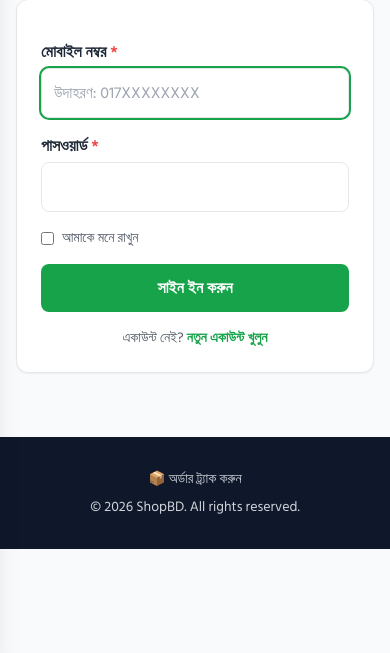
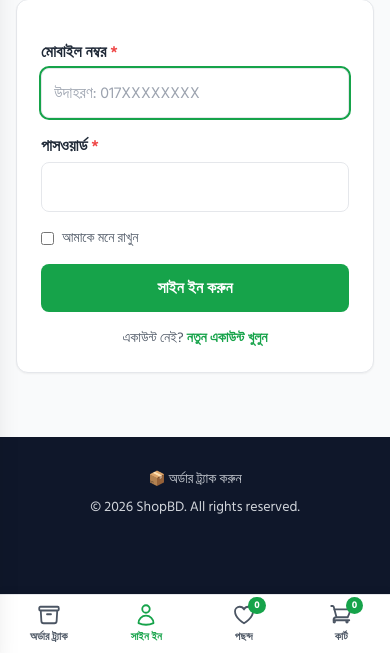
Before and after one commit to hafizurrmm/rafamarts, a Laravel app: page /login in a window 390 px wide. Shown: the part 191-844 px from the top of the page. Run offline with Laravel 12, Linux system fonts and the light colour scheme; data that the repository does not hold is empty; some libraries are stand-ins or nearby versions.

Commit message:
Mobile bottom navigation: track, sign in, wishlist, cart
Co-Authored-By: Claude Sonnet 5.5 <noreply@anthropic.com>
Claude-Session: https://claude.ai/code/session_01QNqgCdSLPLgeTaecYFLcbG

```diff
--- a/resources/views/layouts/app.blade.php
+++ b/resources/views/layouts/app.blade.php
@@ -323,12 +323,12 @@
             }
         @endphp
         <a href="https://wa.me/{{ $waDigits }}" target="_blank"
-           class="fixed bottom-5 right-5 bg-green-500 hover:bg-green-600 text-white rounded-full w-14 h-14 flex items-center justify-center text-2xl shadow-lg z-50">
+           class="fixed bottom-20 md:bottom-5 right-4 md:right-5 bg-green-500 hover:bg-green-600 text-white rounded-full w-14 h-14 flex items-center justify-center text-2xl shadow-lg z-50">
             💬
         </a>
     @endif
 
-    <footer class="brand-bg-secondary text-gray-300 mt-10">
+    <footer class="brand-bg-secondary text-gray-300 mt-10 pb-16 md:pb-0">
         <div class="max-w-7xl mx-auto px-4 py-8 text-center text-sm space-y-2">
             @if(!empty($footerMenu))
                 <nav class="flex flex-wrap justify-center gap-x-5 gap-y-2 pb-3">
@@ -372,6 +372,42 @@
             window.addEventListener('resize', function () { if (window.innerWidth >= 768) closeMenu(); });
         })();
     </script>
+    {{-- মোবাইল বটম নেভিগেশন: ট্র্যাক · সাইন ইন · পছন্দ · কার্ট --}}
+    <nav class="md:hidden fixed bottom-0 inset-x-0 z-40 bg-white border-t shadow-[0_-2px_8px_rgba(0,0,0,0.06)]" aria-label="দ্রুত মেনু">
+        <div class="grid grid-cols-4 text-[11px] font-semibold text-gray-600">
+            <a href="{{ route('track.show') }}" class="flex flex-col items-center gap-0.5 py-2 {{ request()->routeIs('track.*') ? 'brand-text' : '' }}">
+                <svg xmlns="http://www.w3.org/2000/svg" class="w-6 h-6" fill="none" viewBox="0 0 24 24" stroke="currentColor" stroke-width="1.8" aria-hidden="true"><path stroke-linecap="round" stroke-linejoin="round" d="M20.25 7.5l-.625 10.632a2.25 2.25 0 01-2.247 2.118H6.622a2.25 2.25 0 01-2.247-2.118L3.75 7.5M10 11.25h4M3.375 7.5h17.25c.621 0 1.125-.504 1.125-1.125v-1.5c0-.621-.504-1.125-1.125-1.125H3.375c-.621 0-1.125.504-1.125 1.125v1.5c0 .621.504 1.125 1.125 1.125z"/></svg>
+                <span>অর্ডার ট্র্যাক</span>
+            </a>
+            @if(\App\Http\Controllers\CustomerAuthController::enabled())
+                @php $bnUser = auth()->user(); @endphp
+                <a href="{{ $bnUser ? ($bnUser->role === 'admin' ? url('/admin') : route('account.index')) : route('login') }}" class="flex flex-col items-center gap-0.5 py-2 {{ request()->routeIs('login', 'register', 'account.*') ? 'brand-text' : '' }}">
+                    <svg xmlns="http://www.w3.org/2000/svg" class="w-6 h-6" fill="none" viewBox="0 0 24 24" stroke="currentColor" stroke-width="1.8" aria-hidden="true"><path stroke-linecap="round" stroke-linejoin="round" d="M15.75 6a3.75 3.75 0 11-7.5 0 3.75 3.75 0 017.5 0zM4.5 20.118a7.5 7.5 0 0115 0A17.933 17.933 0 0112 21.75c-2.676 0-5.216-.584-7.5-1.632z"/></svg>
+                    <span>{{ $bnUser ? 'একাউন্ট' : 'সাইন ইন' }}</span>
+                </a>
+            @else
+                <a href="{{ route('home') }}" class="flex flex-col items-center gap-0.5 py-2">
+                    <svg xmlns="http://www.w3.org/2000/svg" class="w-6 h-6" fill="none" viewBox="0 0 24 24" stroke="currentColor" stroke-width="1.8" aria-hidden="true"><path stroke-linecap="round" stroke-linejoin="round" d="M2.25 12l8.954-8.955a1.126 1.126 0 011.591 0L21.75 12M4.5 9.75v10.125c0 .621.504 1.125 1.125 1.125H9.75v-4.875c0-.621.504-1.125 1.125-1.125h2.25c.621 0 1.125.504 1.125 1.125V21h4.125c.621 0 1.125-.504 1.125-1.125V9.75M8.25 21h8.25"/></svg>
+                    <span>হোম</span>
+                </a>
+            @endif
+            <a href="{{ route('wishlist.index') }}" class="relative flex flex-col items-center gap-0.5 py-2 {{ request()->routeIs('wishlist.*') ? 'brand-text' : '' }}">
+                <span class="relative">
+                    <svg xmlns="http://www.w3.org/2000/svg" class="w-6 h-6" fill="none" viewBox="0 0 24 24" stroke="currentColor" stroke-width="1.8" aria-hidden="true"><path stroke-linecap="round" stroke-linejoin="round" d="M21 8.25c0-2.485-2.099-4.5-4.688-4.5-1.935 0-3.597 1.126-4.312 2.733-.715-1.607-2.377-2.733-4.313-2.733C5.1 3.75 3 5.765 3 8.25c0 7.22 9 12 9 12s9-4.78 9-12z"/></svg>
+                    <span data-wl-count class="absolute -top-1.5 -right-2.5 brand-bg text-white text-[10px] font-bold rounded-full min-w-[1.1rem] h-[1.1rem] px-1 flex items-center justify-center">0</span>
+                </span>
+                <span>পছন্দ</span>
+            </a>
+            <a href="{{ route('cart.index') }}" class="relative flex flex-col items-center gap-0.5 py-2 {{ request()->routeIs('cart.*') ? 'brand-text' : '' }}">
+                <span class="relative">
+                    <svg xmlns="http://www.w3.org/2000/svg" class="w-6 h-6" fill="none" viewBox="0 0 24 24" stroke="currentColor" stroke-width="1.8" aria-hidden="true"><path stroke-linecap="round" stroke-linejoin="round" d="M2.25 3h1.386c.51 0 .955.343 1.087.835l.383 1.437M7.5 14.25a3 3 0 00-3 3h15.75m-12.75-3h11.218c1.121-2.3 1.994-4.705 2.602-7.189.077-.316-.173-.611-.498-.611H5.106M7.5 14.25L5.106 5.272M6 18.75a.75.75 0 11-1.5 0 .75.75 0 011.5 0zm12.75 0a.75.75 0 11-1.5 0 .75.75 0 011.5 0z"/></svg>
+                    <span class="absolute -top-1.5 -right-2.5 brand-bg text-white text-[10px] font-bold rounded-full min-w-[1.1rem] h-[1.1rem] px-1 flex items-center justify-center">{{ collect(session('cart', []))->sum('quantity') }}</span>
+                </span>
+                <span>কার্ট</span>
+            </a>
+        </div>
+    </nav>
+
     <script>
         // Wishlist — localStorage-এ প্রোডাক্ট আইডি জমা থাকে (লগইন লাগে না)
         (function () {
```
